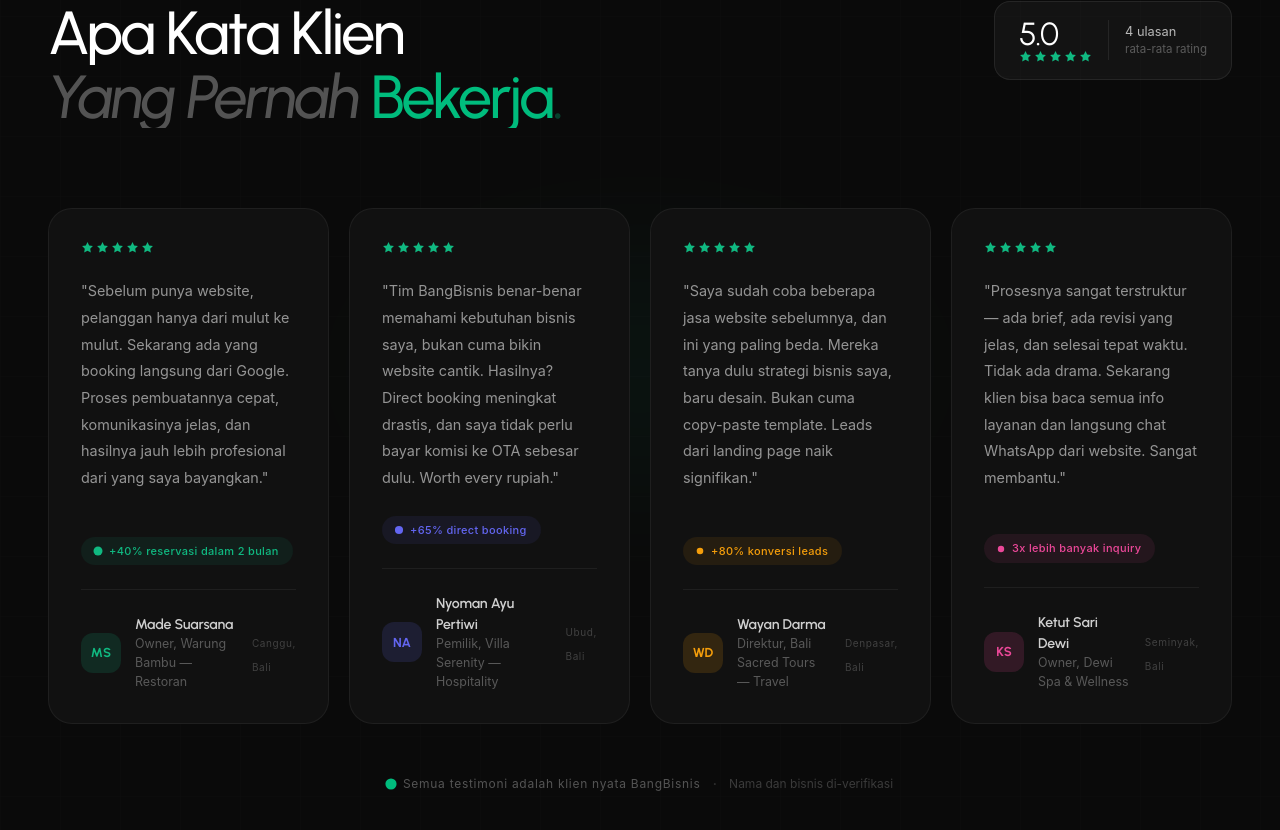
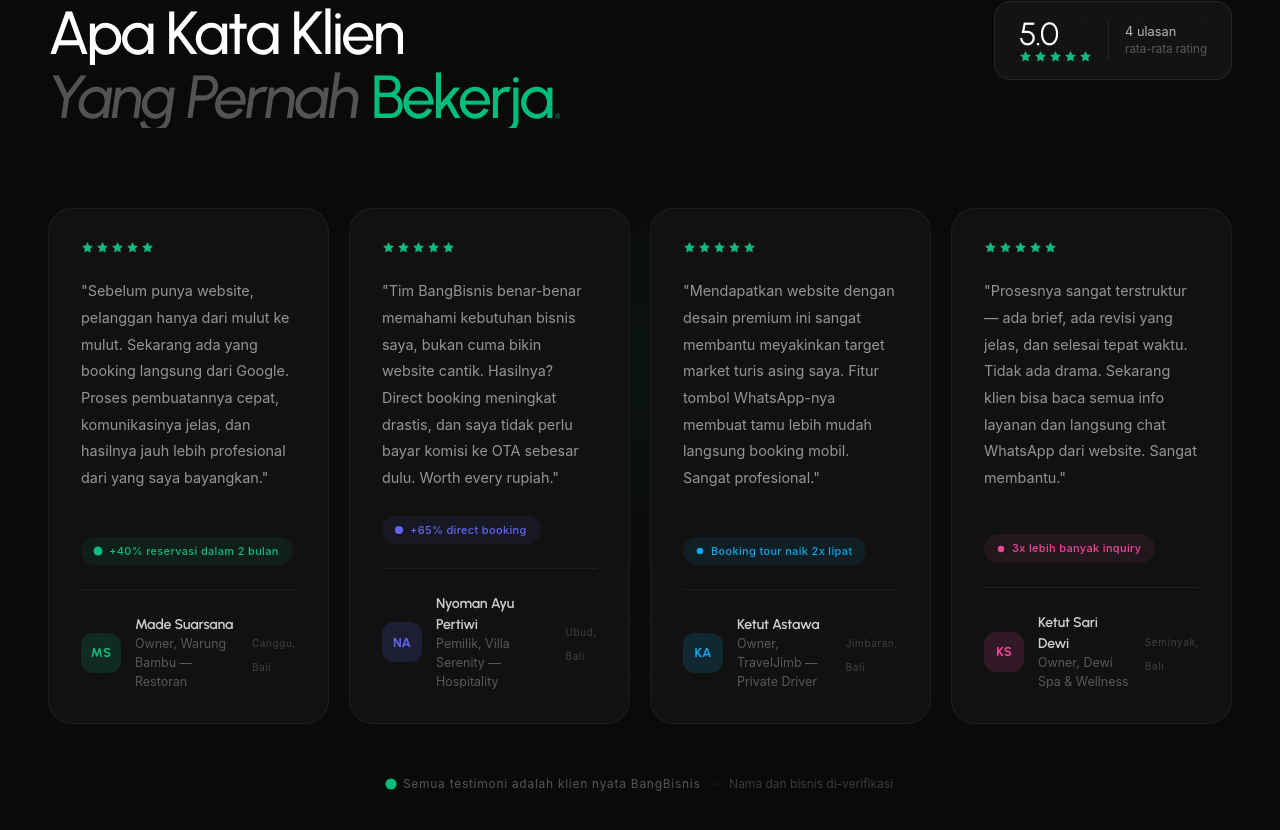
Before and after one commit to BagusSedana/bangBisnis1, a React (Vite) app: page / in a window 1280 px wide. Shown: the part 6586-7416 px from the top of the page. Built offline with nearby package versions, Linux system fonts and the light colour scheme.

Commit message:
fix: update testimonial to match TravelJimb portfolio item

```diff
--- a/src/app/components/TestimonialsSection.tsx
+++ b/src/app/components/TestimonialsSection.tsx
@@ -26,15 +26,15 @@
         result: "+65% direct booking",
     },
     {
-        name: "Wayan Darma",
-        role: "Direktur",
-        business: "Bali Sacred Tours — Travel",
-        location: "Denpasar, Bali",
-        avatar: "WD",
-        color: "#f59e0b",
+        name: "Ketut Astawa",
+        role: "Owner",
+        business: "TravelJimb — Private Driver",
+        location: "Jimbaran, Bali",
+        avatar: "KA",
+        color: "#0ea5e9",
         rating: 5,
-        text: "Saya sudah coba beberapa jasa website sebelumnya, dan ini yang paling beda. Mereka tanya dulu strategi bisnis saya, baru desain. Bukan cuma copy-paste template. Leads dari landing page naik signifikan.",
-        result: "+80% konversi leads",
+        text: "Mendapatkan website dengan desain premium ini sangat membantu meyakinkan target market turis asing saya. Fitur tombol WhatsApp-nya membuat tamu lebih mudah langsung booking mobil. Sangat profesional.",
+        result: "Booking tour naik 2x lipat",
     },
     {
         name: "Ketut Sari Dewi",
```
